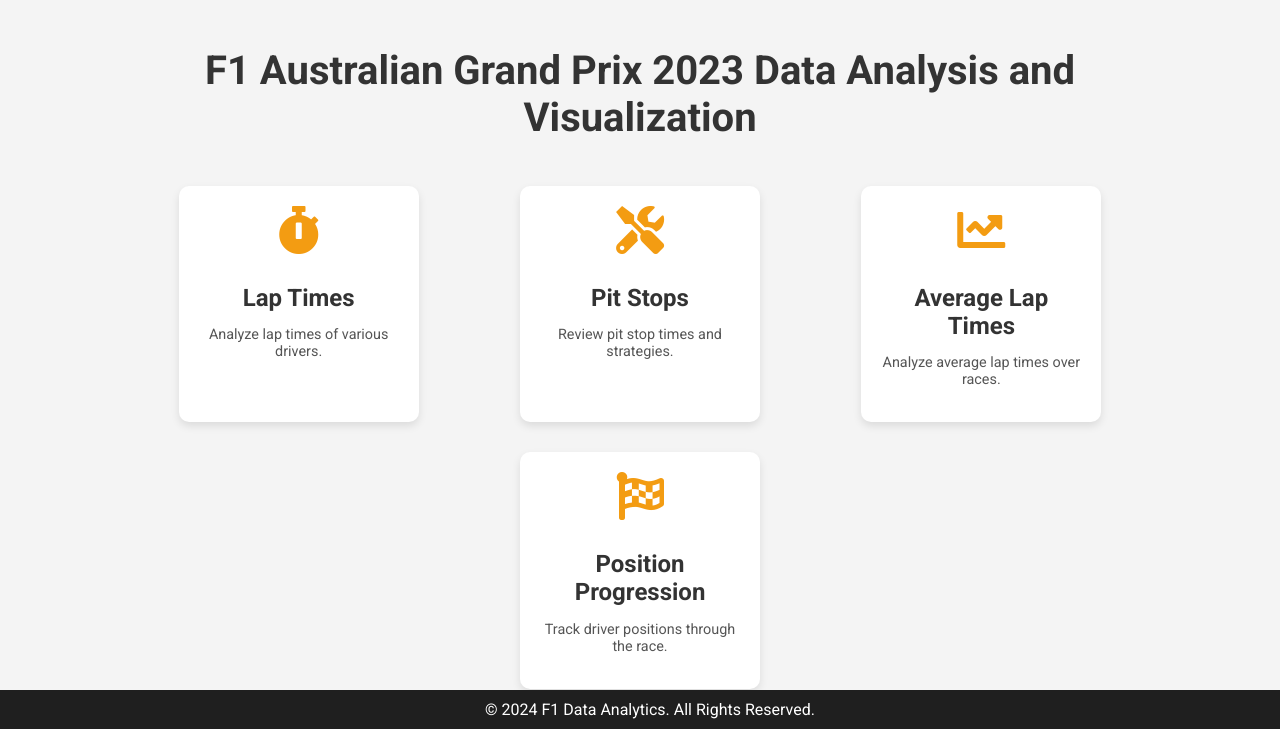
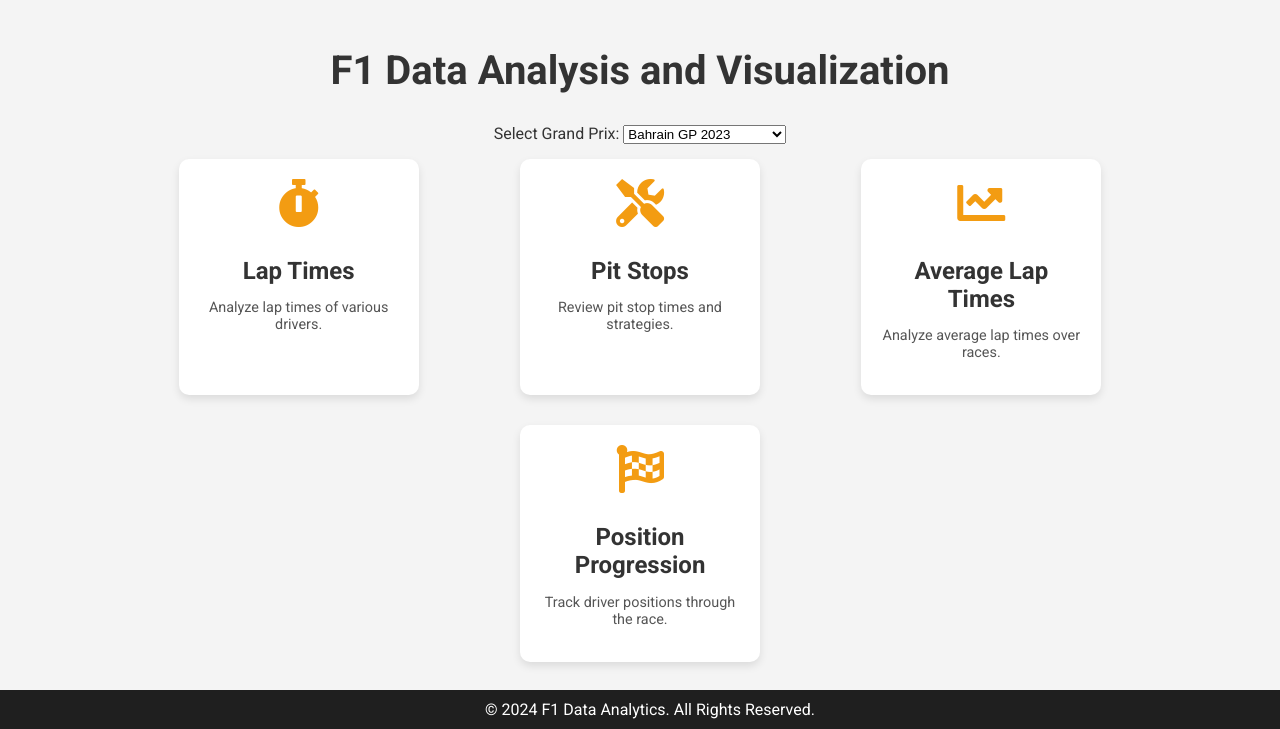
Before and after one commit to anantshrivastava26/F1-analytics-website, a Flask app: page / in a window 1280 px wide. Shown: the part 71-800 px from the top of the page. Run offline with Flask 3, Linux system fonts and the light colour scheme.

Commit message:
Add files via upload

```diff
--- a/f1_analytics_website/app.py
+++ b/f1_analytics_website/app.py
@@ -12,21 +12,24 @@ def home():
 @app.route('/analyze', methods=['POST'])
 def analyze():
     analysis_type = request.form['analysis_type']
+    race_selection = request.form['race_selection']  # Get the selected race
 
-    if analysis_type == 'lap_times':
-        df = fetch_lap_times()
-        result = df.head().to_html()  # Display the first few rows as a table
-    elif analysis_type == 'pit_stops':
-        df = fetch_lap_times()
-        result = detect_pit_stops(df).to_html()
-    elif analysis_type == 'avg_lap_times':
-        df = fetch_lap_times()
-        compare_average_lap_times(df)  # Display as a plot
-        result = "Average lap times visualized."
-    elif analysis_type == 'position_progression':
-        df = fetch_lap_times()
-        visualize_position_progression(df)
-        result = "Position progression visualized."
+    # Fetch the lap times for the selected race
+    df = fetch_lap_times(race_selection)
+
+    if df is None:
+        result = "Failed to retrieve data for the selected race."
+    else:
+        if analysis_type == 'lap_times':
+            result = df.head().to_html()  # Display the first few rows as a table
+        elif analysis_type == 'pit_stops':
+            result = detect_pit_stops(df).to_html()
+        elif analysis_type == 'avg_lap_times':
+            compare_average_lap_times(df)  # Display as a plot
+            result = "Average lap times visualized."
+        elif analysis_type == 'position_progression':
+            visualize_position_progression(df)
+            result = "Position progression visualized."
 
     return render_template('result.html', result=result)
 
--- a/f1_analytics_website/static/js/script.js
+++ b/f1_analytics_website/static/js/script.js
@@ -1,10 +1,11 @@
 document.addEventListener('DOMContentLoaded', function() {
-    console.log("JavaScript is loaded and ready.");
-
-    // Function to handle card clicks and submit form
     window.submitForm = function(analysisType) {
         const analysisInput = document.getElementById('analysis_type');
+        const raceSelection = document.getElementById('race_selection').value;
+
         analysisInput.value = analysisType;
+
+        // Ensure the form gets submitted with race selection and analysis type
         document.getElementById('analysisForm').submit();
     };
 });
--- a/f1_analytics_website/templates/home.html
+++ b/f1_analytics_website/templates/home.html
@@ -4,9 +4,19 @@
 
 {% block content %}
 <div class="container">
-    <h1 class="page-title">F1 Australian Grand Prix 2023 Data Analysis and Visualization</h1>
+    <h1 class="page-title">F1 Data Analysis and Visualization</h1>
 
-    <!-- Analysis cards instead of a dropdown menu -->
+    <!-- Dropdown menu for selecting a GP race -->
+    <form id="analysisForm" action="/analyze" method="POST">
+        <label for="race_selection">Select Grand Prix:</label>
+        <select name="race_selection" id="race_selection" required>
+            <option value="2023/1">Bahrain GP 2023</option>
+            <option value="2023/2">Saudi Arabian GP 2023</option>
+            <option value="2023/3">Australian GP 2023</option>
+            <!-- Add more races here -->
+        </select>
+
+        <!-- Analysis cards -->
         <div class="card-container">
             <div class="card" onclick="submitForm('lap_times')">
                 <i class="fas fa-stopwatch"></i>
@@ -30,8 +40,7 @@
             </div>
         </div>
 
-    <!-- Hidden form to submit analysis type -->
-    <form id="analysisForm" action="/analyze" method="POST">
+        <!-- Hidden input for analysis type -->
         <input type="hidden" name="analysis_type" id="analysis_type">
     </form>
 </div>
```
Also changed, not shown: f1_analytics_website/analysis.py (+4 -4 lines). Lines whose indentation alone changed are shown as unchanged.
